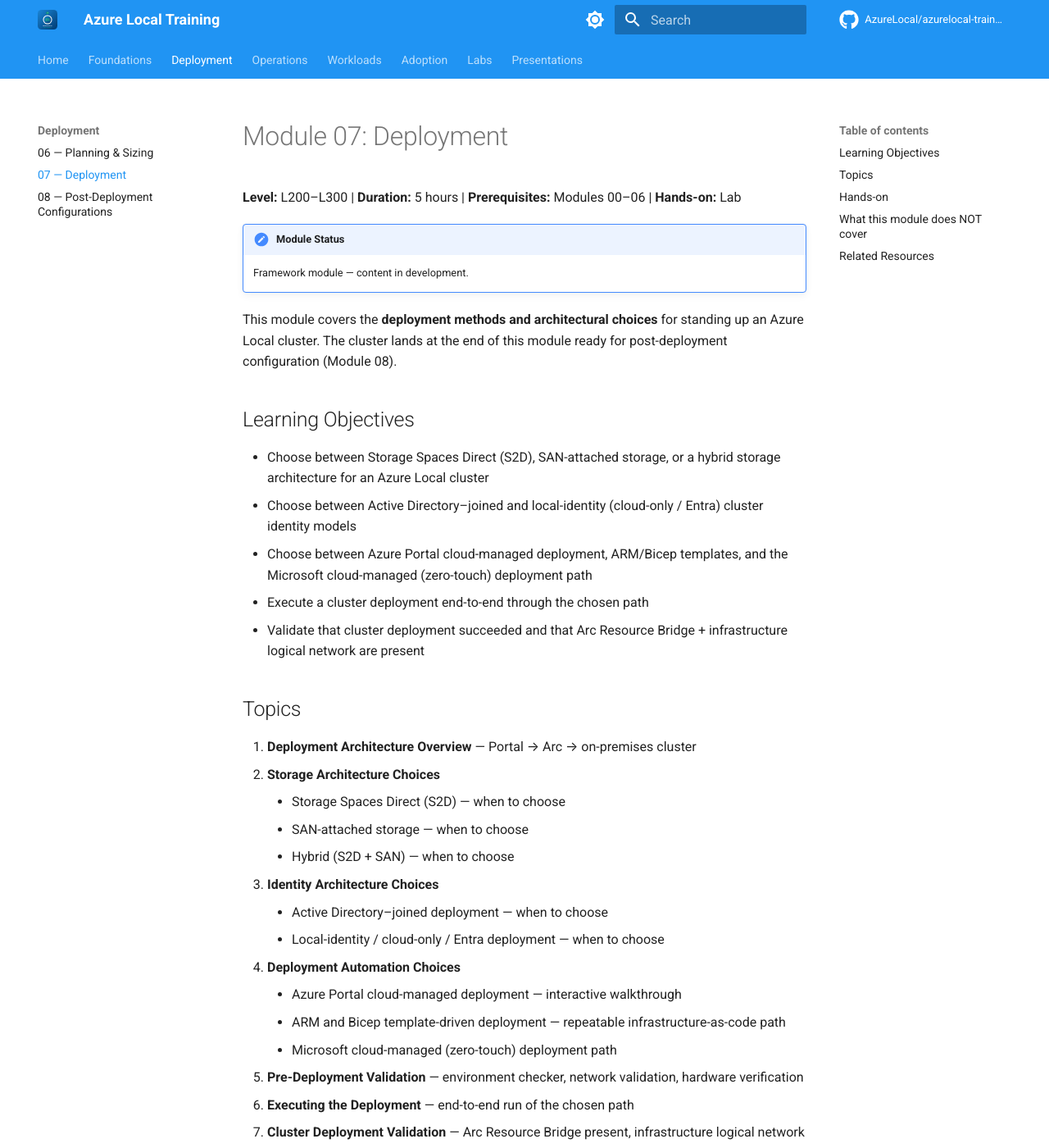
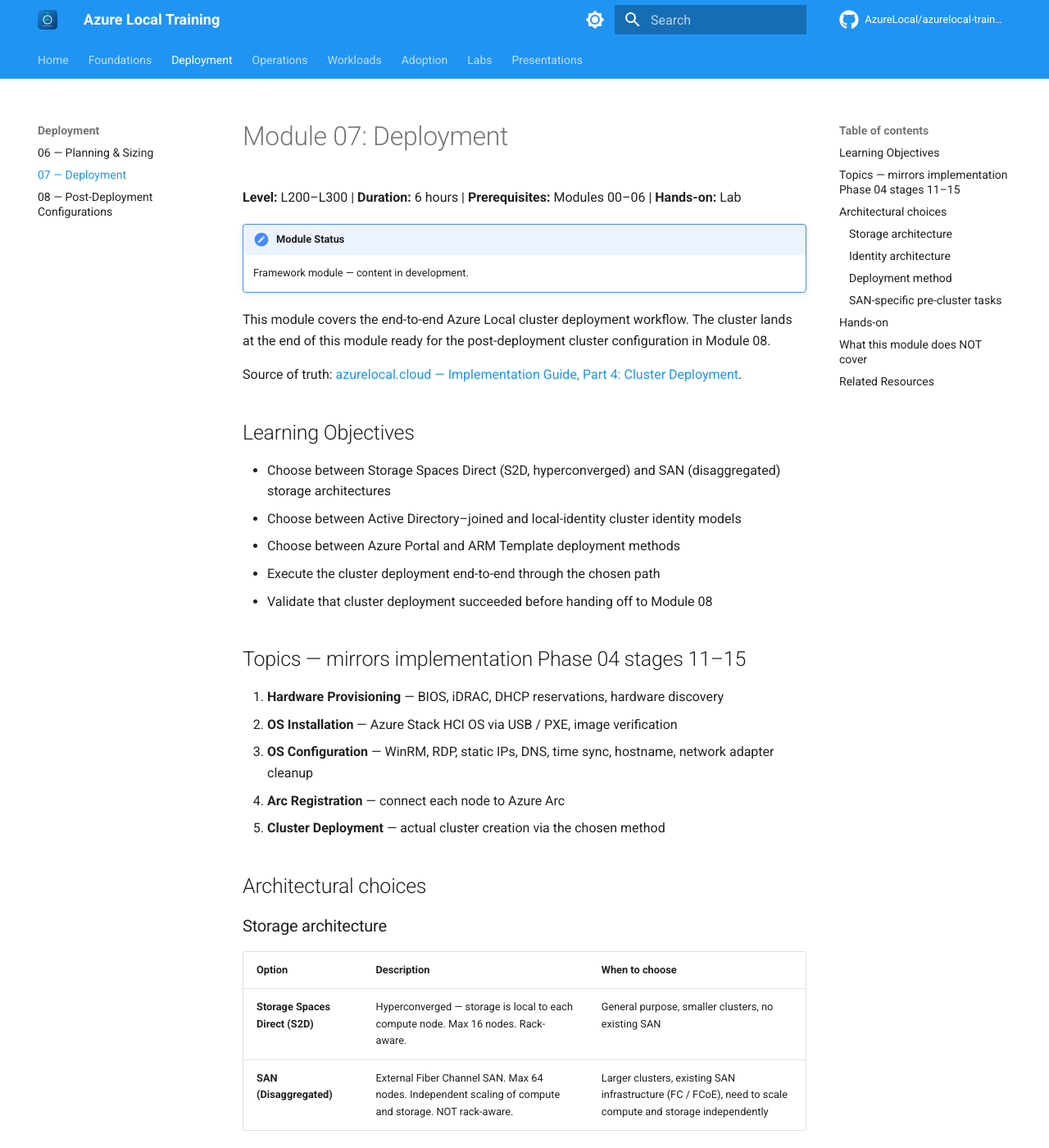
Before and after one commit to AzureLocal/azurelocal-training, an MkDocs documentation site: the page built from docs/07-deployment/index.md, in a window 1280 px wide and 1400 px high. Shown: the whole window at 82% size. Built offline with MkDocs 1.6.1 and Material for MkDocs 9.7.7, drawn with Linux system fonts in a browser that asks for light colours; comment, search, counter and statistics services are not loaded; some of the changed text lies outside the part shown.

Commit message:
fix(curriculum): rescope Modules 07/08 to azurelocal.cloud implementation guide
Previously sourced Module 08 Post-Deployment Configurations scope from
Microsoft Learn's VM management workflow. Corrected to use the
authoritative azurelocal.cloud implementation guide (Phase 06:
Post-Deployment Cluster Configuration):

  https://azurelocal.cloud/docs/next/implementation/04-cluster-deployment/phase-06-post-deployment/

Module 08 now mirrors Phase 06's 9 tasks:
  01 Deploy SDN (NC, SLB, RAS Gateway)
  02 Cluster Quorum Configuration
  03 Security Groups Applied to Nodes
  04 SSH Connectivity to Nodes
  05 Storage Configuration (S2D pool, CSV volumes, storage paths)
  06 Image Downloads
  07 Configure Network Security Groups
  08 Logical Network Creation
  09 Post-Deployment Verification

Module 07 (Deployment) rescoped to mirror Phase 04 stages 11-15
(Hardware Provisioning → OS Installation → OS Configuration →
Arc Registration → Cluster Deployment) and the actual deployment
method matrix from the implementation guide:
  - Storage: S2D (hyperconverged, max 16) vs SAN (disaggregated, max 64)
  - Identity: Active Directory vs Local Identity
  - Method: Azure Portal vs ARM Template
  → 8 combinations documented in implementation/04-cluster-deployment/deployment-methods/

Dropped the "Microsoft cloud-managed zero-touch" reference — not in the
canonical implementation guide.

Files updated:
- docs/07-deployment/index.md
- docs/08-post-deployment-configurations/index.md
- repo-management/adr/0007-post-deployment-configurations-module.md
- repo-management/training-platform-plan.md (Section 3.1 notes)

Co-Authored-By: Claude Sonnet 4.6 <noreply@anthropic.com>

```diff
--- a/docs/07-deployment/index.md
+++ b/docs/07-deployment/index.md
@@ -1,50 +1,79 @@
 # Module 07: Deployment
 
-**Level:** L200–L300 | **Duration:** 5 hours | **Prerequisites:** Modules 00–06 | **Hands-on:** Lab
+**Level:** L200–L300 | **Duration:** 6 hours | **Prerequisites:** Modules 00–06 | **Hands-on:** Lab
 
 !!! note "Module Status"
     Framework module — content in development.
 
-This module covers the **deployment methods and architectural choices** for standing up an Azure Local cluster. The cluster lands at the end of this module ready for post-deployment configuration (Module 08).
+This module covers the end-to-end Azure Local cluster deployment workflow. The cluster lands at the end of this module ready for the post-deployment cluster configuration in Module 08.
+
+Source of truth: [azurelocal.cloud — Implementation Guide, Part 4: Cluster Deployment](https://azurelocal.cloud/docs/next/implementation/04-cluster-deployment/).
 
 ## Learning Objectives
 
-- Choose between Storage Spaces Direct (S2D), SAN-attached storage, or a hybrid storage architecture for an Azure Local cluster
-- Choose between Active Directory–joined and local-identity (cloud-only / Entra) cluster identity models
-- Choose between Azure Portal cloud-managed deployment, ARM/Bicep templates, and the Microsoft cloud-managed (zero-touch) deployment path
-- Execute a cluster deployment end-to-end through the chosen path
-- Validate that cluster deployment succeeded and that Arc Resource Bridge + infrastructure logical network are present
+- Choose between Storage Spaces Direct (S2D, hyperconverged) and SAN (disaggregated) storage architectures
+- Choose between Active Directory–joined and local-identity cluster identity models
+- Choose between Azure Portal and ARM Template deployment methods
+- Execute the cluster deployment end-to-end through the chosen path
+- Validate that cluster deployment succeeded before handing off to Module 08
 
-## Topics
+## Topics — mirrors implementation Phase 04 stages 11–15
 
-1. **Deployment Architecture Overview** — Portal → Arc → on-premises cluster
-2. **Storage Architecture Choices**
-    - Storage Spaces Direct (S2D) — when to choose
-    - SAN-attached storage — when to choose
-    - Hybrid (S2D + SAN) — when to choose
-3. **Identity Architecture Choices**
-    - Active Directory–joined deployment — when to choose
-    - Local-identity / cloud-only / Entra deployment — when to choose
-4. **Deployment Automation Choices**
-    - Azure Portal cloud-managed deployment — interactive walkthrough
-    - ARM and Bicep template-driven deployment — repeatable infrastructure-as-code path
-    - Microsoft cloud-managed (zero-touch) deployment path
-5. **Pre-Deployment Validation** — environment checker, network validation, hardware verification
-6. **Executing the Deployment** — end-to-end run of the chosen path
-7. **Cluster Deployment Validation** — Arc Resource Bridge present, infrastructure logical network created, cluster registered with Arc
+1. **Hardware Provisioning** — BIOS, iDRAC, DHCP reservations, hardware discovery
+2. **OS Installation** — Azure Stack HCI OS via USB / PXE, image verification
+3. **OS Configuration** — WinRM, RDP, static IPs, DNS, time sync, hostname, network adapter cleanup
+4. **Arc Registration** — connect each node to Azure Arc
+5. **Cluster Deployment** — actual cluster creation via the chosen method
+
+## Architectural choices
+
+### Storage architecture
+
+| Option | Description | When to choose |
+|--------|-------------|----------------|
+| **Storage Spaces Direct (S2D)** | Hyperconverged — storage is local to each compute node. Max 16 nodes. Rack-aware. | General purpose, smaller clusters, no existing SAN |
+| **SAN (Disaggregated)** | External Fiber Channel SAN. Max 64 nodes. Independent scaling of compute and storage. NOT rack-aware. | Larger clusters, existing SAN infrastructure (FC / FCoE), need to scale compute and storage independently |
+
+### Identity architecture
+
+| Option | When to choose |
+|--------|----------------|
+| **Active Directory–joined** | Enterprise deployments with existing AD, centralized identity, group policy |
+| **Local Identity** | Edge / disconnected scenarios, no AD dependency, simpler topology |
+
+### Deployment method
+
+| Option | When to choose |
+|--------|----------------|
+| **Azure Portal (wizard)** | First-time / learning deployments, ad-hoc, lower learning curve |
+| **ARM Template** | Production, repeatable, multi-site, CI/CD integrated. **Recommended** for production Azure Local Cloud deployments. |
+
+Together these produce 8 deployment combinations (S2D vs SAN × AD vs Local × Portal vs ARM). The implementation guide documents each combination separately under [`deployment-methods/`](https://azurelocal.cloud/docs/next/implementation/04-cluster-deployment/deployment-methods/).
+
+### SAN-specific pre-cluster tasks
+
+For SAN deployments only, between Arc Registration and Cluster Deployment:
+
+- Install FC HBA drivers
+- Verify HBA ports (`Get-InitiatorPort`)
+- Enable MPIO (`Add-WindowsFeature Multipath-IO`)
+- Verify SAN disks are visible in RAW state
+- Configure FC zoning (WWPN) **after** Arc registration
 
 ## Hands-on
 
-**Lab:** Deploy a cluster via the Azure Portal cloud-managed path (against a sandbox or customer hardware). Validate Arc Resource Bridge and infrastructure logical network are present. Hand off to Module 08.
+**Lab:** Deploy a cluster end-to-end via the Azure Portal path on the chosen identity model (typically AD for the standard lab). Validate cluster deployment succeeded.
 
-IaC: Bicep templates for sandbox cluster preparation in [`labs/iac/07-deployment/`](https://github.com/AzureLocal/azurelocal-training/tree/main/labs/iac/07-deployment) (planned).
+IaC: Bicep templates in `labs/iac/07-deployment/` (planned).
 
 ## What this module does NOT cover
 
-- Configuring the cluster for workload use (storage paths, VM images, tenant logical networks, RBAC for VM management) — that's **Module 08: Post-Deployment Configurations**
-- Day-to-day management after deployment — **Module 09: Management**
+- Post-deployment cluster configuration (storage paths, VM images, logical networks, NSGs, SDN deploy, quorum, SSH, security groups) — **Module 08**
+- Day-to-day management — **Module 09**
 
 ## Related Resources
 
-- [Azure Local deployment documentation](https://learn.microsoft.com/azure/azure-local/deploy/)
+- [azurelocal.cloud — Implementation Guide, Part 4: Cluster Deployment](https://azurelocal.cloud/docs/next/implementation/04-cluster-deployment/)
+- [Deployment Methods overview](https://azurelocal.cloud/docs/next/implementation/04-cluster-deployment/deployment-methods/)
+- [SAN (Disaggregated) Deployment](https://azurelocal.cloud/docs/next/implementation/04-cluster-deployment/phase-05-cluster-deployment/deployment-methods/san/)
 - Slides: `slides/07-deployment/` (planned)
--- a/docs/08-post-deployment-configurations/index.md
+++ b/docs/08-post-deployment-configurations/index.md
@@ -1,57 +1,56 @@
 # Module 08: Post-Deployment Configurations
 
-**Level:** L300 | **Duration:** 4 hours | **Prerequisites:** Module 07 | **Hands-on:** Lab
+**Level:** L300 | **Duration:** 5 hours | **Prerequisites:** Module 07 | **Hands-on:** Lab
 
 !!! note "Module Status"
     Framework module — content in development.
 
-After the cluster-deployment workflow completes (Module 07), a distinct set of operator tasks must be done before any workload — VM, AKS, AVD, IoT Operations, or AI Foundry Local — can be deployed. This module covers those tasks, which collectively prepare the cluster to host workloads.
-
-Source: [Microsoft Learn — Azure Local VM management workflow](https://learn.microsoft.com/azure/azure-local/manage/azure-arc-vm-management-overview).
+Once the cluster-deployment workflow completes (Module 07), a distinct set of operator tasks must be done before the cluster is ready for workloads. This module mirrors **Phase 06: Post-Deployment Cluster Configuration** in the [azurelocal.cloud implementation guide](https://azurelocal.cloud/docs/next/implementation/04-cluster-deployment/phase-06-post-deployment/).
 
 ## Learning Objectives
 
-- Assign the built-in RBAC roles required for Azure Local VM management
-- Create and manage storage paths for VM disks
-- Create VM images from Azure Marketplace, an Azure Storage account, or a local share
-- Create tenant logical networks beyond the auto-created infrastructure logical network
-- Create VM network interfaces
-- Verify the Custom Location that maps the Arc Resource Bridge to the cluster
-- Perform initial Arc-managed SDN configuration when SDN is in use
-- Validate the cluster is ready for workload deployment
+- Deploy the Software Defined Networking infrastructure (Network Controller, Software Load Balancer, RAS Gateway)
+- Configure cluster quorum (Cloud Witness, File Share Witness, or Disk Witness)
+- Apply security groups to cluster nodes for RBAC and administrative access
+- Enable SSH connectivity to cluster nodes for remote administration
+- Review the S2D pool and create CSV volumes for VM storage
+- Create storage paths in Azure mapped to CSV volumes
+- Download and stage VM images (Azure Marketplace and custom) to storage paths
+- Configure Network Security Groups
+- Create logical networks for workload VLANs (with VLAN IDs, IP pools, properties)
+- Run post-deployment verification across all tasks
 
-## Topics
+## Topics — mirrors implementation Phase 06 tasks
 
-1. **Built-in RBAC for Azure Local VM Management** — roles, scope, assignment
-2. **Storage Paths** — concepts, creation, lifecycle, mapping to S2D volumes
-3. **VM Images**
-    - From Azure Marketplace
-    - From an Azure Storage account
-    - From a local share
-4. **Tenant Logical Networks** — beyond the infrastructure logical network, designing tenant networks and IP pools for Arc VMs
-5. **VM Network Interfaces** — creation, attachment to logical networks
-6. **Custom Location** — verification and use for resource creation
-7. **Arc-Managed SDN Initial Configuration** — when SDN is in use
-8. **Workload-Readiness Validation** — final checks before Module 15+ (workloads)
+1. **Task 01 — Deploy SDN** — Network Controller, Software Load Balancer, RAS Gateway
+2. **Task 02 — Cluster Quorum Configuration** — Cloud Witness / File Share Witness / Disk Witness
+3. **Task 03 — Security Groups Applied to Nodes** — RBAC, administrative access control
+4. **Task 04 — SSH Connectivity to Nodes** — remote administration and troubleshooting
+5. **Task 05 — Storage Configuration**
+    - Review S2D pool (capacity, resiliency, health)
+    - Create CSV volumes for VM storage (naming, resiliency, provisioning type)
+    - Create storage paths in Azure mapped to the CSV volumes
+6. **Task 06 — Image Downloads** — Azure Marketplace images and custom images, staged to storage paths
+7. **Task 07 — Configure Network Security Groups**
+8. **Task 08 — Logical Network Creation** — workload VLANs, VLAN IDs, IP pools, network properties
+9. **Task 09 — Post-Deployment Verification** — validate everything across all the above tasks
 
 ## Hands-on
 
-**Lab:** Take a freshly deployed cluster (output of Module 07) and bring it to workload-ready state. Assign RBAC roles. Create a storage path. Pull an image from Azure Marketplace. Create a tenant logical network with an IP pool. Verify the Custom Location. Validate everything is operational.
+**Lab:** Take a freshly deployed cluster (output of Module 07) and bring it to workload-ready state. Apply security groups, configure quorum, create CSV volumes and storage paths, download a Marketplace image, create a tenant logical network with an IP pool, verify.
 
-IaC: Bicep templates in [`labs/iac/08-post-deployment-configurations/`](https://github.com/AzureLocal/azurelocal-training/tree/main/labs/iac/08-post-deployment-configurations) (planned).
+IaC: Bicep + PowerShell in [`labs/iac/08-post-deployment-configurations/`](https://github.com/AzureLocal/azurelocal-training/tree/main/labs/iac/08-post-deployment-configurations) (planned).
 
 ## What this module does NOT cover
 
-- Cluster deployment itself — that's **Module 07: Deployment**
-- Day-to-day management — that's **Module 09: Management**
-- Creating actual VMs / AKS clusters / AVD host pools / IoT Operations / Foundry Local — those are the **Workloads** track (Modules 15–18)
+- Cluster deployment itself — **Module 07**
+- Day-to-day management — **Module 09**
+- Operational foundations (monitoring, backup/DR, security/governance, licensing/telemetry, ongoing SDN ops) — those map to the **Operations** track (Modules 10–14) and to **Phase 05: Operational Foundations** in the implementation guide
+- Workload deployment (VMs, AKS, AVD, IoT, Foundry Local) — the **Workloads** track (Modules 15–18)
 
 ## Related Resources
 
-- [Azure Local VM management overview](https://learn.microsoft.com/azure/azure-local/manage/azure-arc-vm-management-overview)
-- [Create storage paths](https://learn.microsoft.com/azure/azure-local/manage/create-storage-path)
-- [VM images from Azure Marketplace](https://learn.microsoft.com/azure/azure-local/manage/virtual-machine-image-azure-marketplace)
-- [Create logical networks](https://learn.microsoft.com/azure/azure-local/manage/create-logical-networks)
-- [Assign VM RBAC roles](https://learn.microsoft.com/azure/azure-local/manage/assign-vm-rbac-roles)
+- [azurelocal.cloud — Phase 06: Post-Deployment Cluster Configuration](https://azurelocal.cloud/docs/next/implementation/04-cluster-deployment/phase-06-post-deployment/)
+- [azurelocal.cloud — Implementation Guide overview](https://azurelocal.cloud/docs/next/implementation/)
+- ADR: [0007 — Post-Deployment Configurations as its own module](https://github.com/AzureLocal/azurelocal-training/blob/main/repo-management/adr/0007-post-deployment-configurations-module.md)
 - Slides: `slides/08-post-deployment-configurations/` (planned)
-- ADR: [0007 — Post-Deployment Configurations as its own module](https://github.com/AzureLocal/azurelocal-training/blob/main/repo-management/adr/0007-post-deployment-configurations-module.md)
```
Also changed, not shown: repo-management/adr/0007-post-deployment-configurations-module.md (+27 -25 lines), repo-management/training-platform-plan.md (+1 -1 lines).
